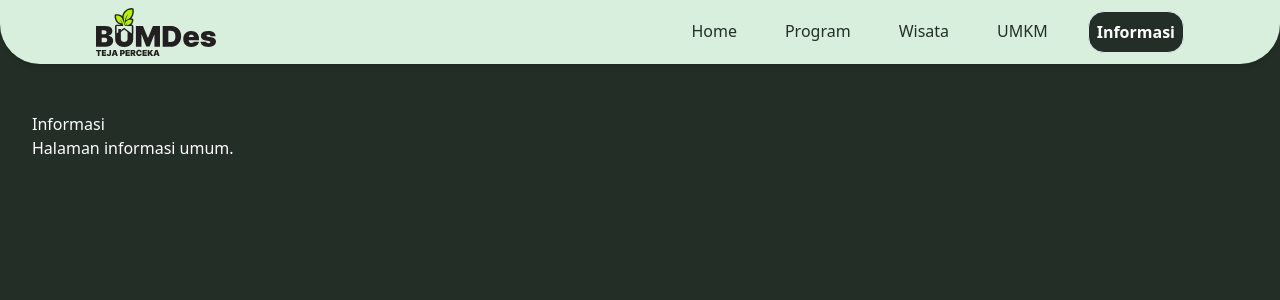
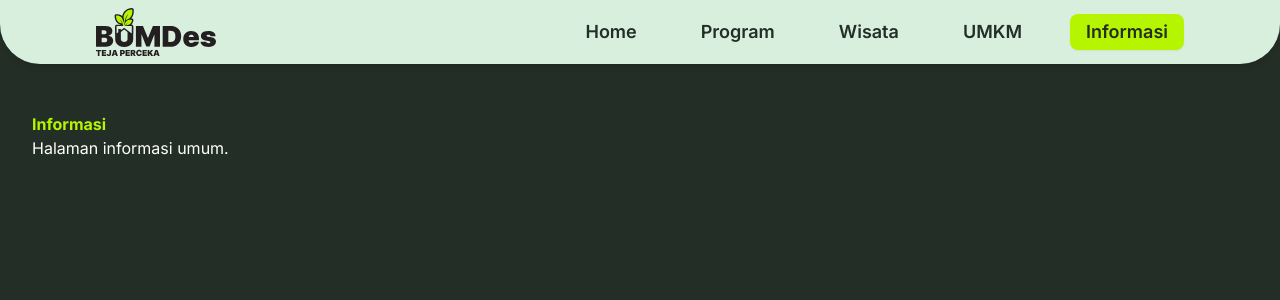
Before and after one commit to narr07/bumdesteja, a Next.js app: page /informasi in a window 1280 px wide. Shown: the top 300 px of the page. Built offline with nearby package versions, Linux system fonts and the light colour scheme.

Commit message:
feat: enhance styling and structure for Navbar, HeroSection, and global styles; add Home document structure

```diff
--- a/src/app/globals.css
+++ b/src/app/globals.css
@@ -123,7 +123,10 @@
     @apply border-border outline-ring/50;
   }
   body {
-    @apply bg-zaitun text-white;
+    @apply bg-zaitun text-white font-sans;
+  }
+  h1, h2, h3, h4, h5, h6 {
+    @apply font-bold text-lemon;
   }
 }
 .container {
--- a/src/components/HeroSection.tsx
+++ b/src/components/HeroSection.tsx
@@ -20,7 +20,7 @@ export default async function HeroSection() {
 				{/* grid1 */}
 				<div className="flex flex-1 flex-col items-start justify-start gap-6">
 					<div className="flex flex-col items-start justify-start gap-6 self-stretch">
-						<h1 className="justify-start self-stretch text-7xl leading-[68px] font-bold text-balance text-lime-400">
+						<h1 className="justify-start self-stretch text-7xl  font-black text-balance text-lime-400">
 							{hero?.heading}
 						</h1>
 						<p className="flex-1 justify-center text-lg leading-7 font-normal text-balance text-emerald-100">
--- a/src/components/Navbar.tsx
+++ b/src/components/Navbar.tsx
@@ -2,6 +2,7 @@
 import Link from "next/link";
 import { usePathname } from "next/navigation";
 import Image from "next/image";
+import { Button } from "./ui/button";
 export default function Navbar() {
 	const pathname = usePathname();
 	const links = [
@@ -31,9 +32,10 @@ export default function Navbar() {
 						<Link
 							key={link.href}
 							href={link.href}
-							className={`p-2 ${pathname === link.href ? "font-bold" : ""} ${link.href === "/informasi" ? "rounded-2xl border bg-zaitun text-white" : ""}`}
 						>
-							{link.label}
+							<Button variant={pathname === link.href ? "lemon" : "ghost"} className="text-lg font-semibold">
+								{link.label}
+							</Button>
 						</Link>
 					))}
 				</div>
--- a/src/components/ui/button.tsx
+++ b/src/components/ui/button.tsx
@@ -9,6 +9,8 @@ const buttonVariants = cva(
 			variant: {
 				default:
           "bg-primary rounded-[50px] text-primary-foreground shadow-xs hover:bg-primary/90",
+				lemon:
+					"bg-lemon text-white shadow-xs hover:bg-lemon/90 focus-visible:ring-lemon/20 dark:focus-visible:ring-lemon/40 dark:bg-lemon/60 text-zaitun",
 				destructive:
           "bg-destructive text-white shadow-xs hover:bg-destructive/90 focus-visible:ring-destructive/20 dark:focus-visible:ring-destructive/40 dark:bg-destructive/60",
 				outline:
@@ -16,7 +18,7 @@ const buttonVariants = cva(
 				secondary:
           "bg-secondary text-secondary-foreground shadow-xs hover:bg-secondary/80",
 				ghost:
-          "hover:bg-accent hover:text-accent-foreground dark:hover:bg-accent/50",
+          "hover:bg-zaitun/50 hover:text-accent-foreground dark:hover:bg-accent/50",
 				link: "text-primary underline-offset-4 hover:underline",
 			},
 			size: {
--- a/src/sanity/structure.ts
+++ b/src/sanity/structure.ts
@@ -1,4 +1,22 @@
 import type { StructureResolver } from "sanity/structure";
-// https://www.sanity.io/docs/structure-builder-cheat-sheet
 export const structure: StructureResolver = (S) =>
-	S.list().title("Content").items(S.documentTypeListItems());
+	S.list()
+		.title("Content")
+		.items([
+			// Singleton untuk Home
+			S.listItem()
+				.title("Home")
+				.id("home")
+				.icon(() => "🏠")
+				.child(
+					S.editor()
+						.title("Home")
+						.id("home")
+						.schemaType("home")
+						.documentId("home") // <- ini penting: doc ID selalu 'home'
+				),
+			// Tambahkan document type list lain jika ada
+			...S.documentTypeListItems().filter(
+				listItem => listItem.getId() !== "home" // supaya 'home' tidak muncul dua kali di list
+			),
+		]);
--- a/src/sanity/types.ts
+++ b/src/sanity/types.ts
@@ -182,3 +182,33 @@ export type AllSanitySchemaTypes =
   | Slug
   | SanityAssetSourceData;
 export declare const internalGroqTypeReferenceTo: unique symbol;
+// Source: ./src/sanity/lib/queries.ts
+// Variable: HOME_HERO_QUERY
+// Query: *[_type == "home"][0].hero{  heading,  subheading,  image,  cta}
+export type HOME_HERO_QUERYResult = {
+  heading: string | null;
+  subheading: string | null;
+  image: {
+    asset?: {
+      _ref: string;
+      _type: "reference";
+      _weak?: boolean;
+      [internalGroqTypeReferenceTo]?: "sanity.imageAsset";
+    };
+    media?: unknown;
+    hotspot?: SanityImageHotspot;
+    crop?: SanityImageCrop;
+    _type: "image";
+  } | null;
+  cta: {
+    text?: string;
+    link?: string;
+  } | null;
+} | null;
+// Query TypeMap
+import "@sanity/client";
+declare module "@sanity/client" {
+  interface SanityQueries {
+    "*[_type == \"home\"][0].hero{\n  heading,\n  subheading,\n  image,\n  cta\n}": HOME_HERO_QUERYResult;
+  }
+}
```
